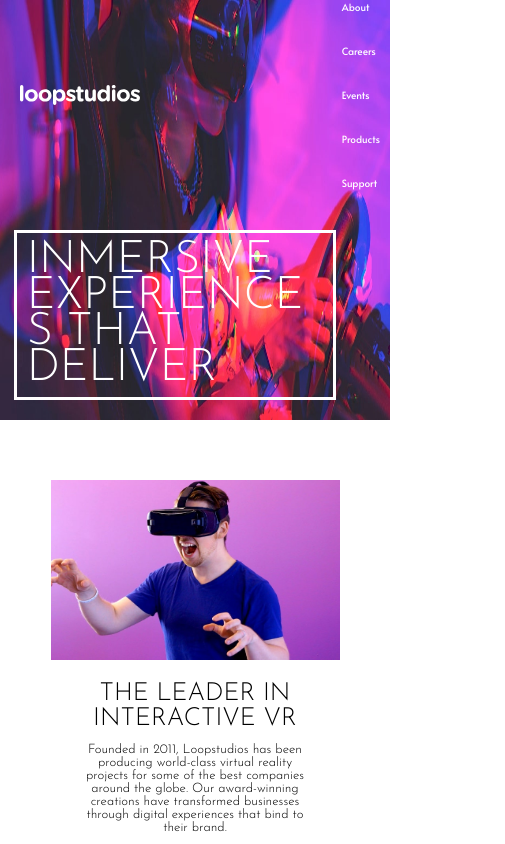
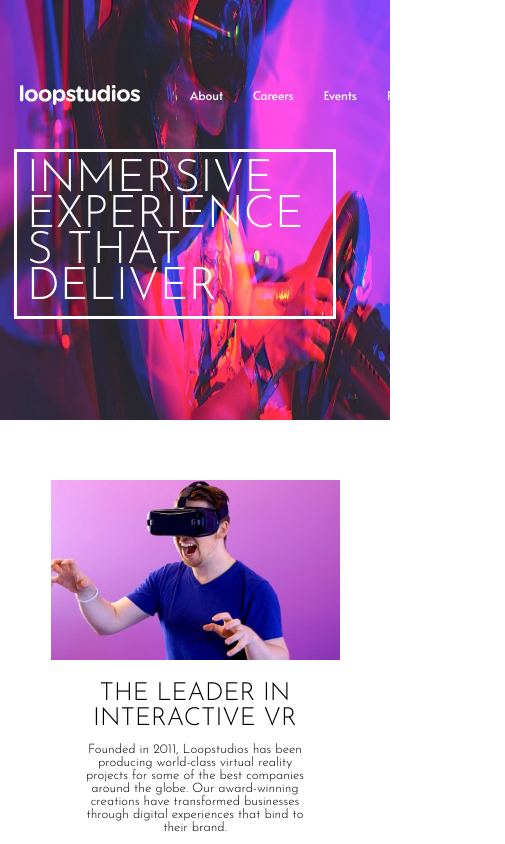
Before and after one commit to XimenaSaldarriaga/loopstudios, a React (Vite) app: page / in a window 390 px wide. Shown: the top 844 px of the page, 505 px wide, since content can reach past the window. Built offline with nearby package versions, Linux system fonts and the light colour scheme.

Commit message:
add styles footer

```diff
--- a/src/components/footer/Footer.jsx
+++ b/src/components/footer/Footer.jsx
@@ -49,8 +49,8 @@ const Footer = () => {
             </figure>
           ))}
         </div>
-        <div>
-        <span className="footer__text">© 2021 Loopstudios. All rights reserved.</span>
+        <div className="footer__text">
+        <span >© 2021 Loopstudios. All rights reserved.</span>
         </div>
       </div>
     </footer>
--- a/src/components/footer/footer.scss
+++ b/src/components/footer/footer.scss
@@ -52,10 +52,12 @@
     .footer {
       display: flex;
       flex-direction: column;
+      &__navbar {
+
+      }
 
       &__content {
         display: flex;
-        align-items: center;
       }
 
       &__image {
@@ -66,7 +68,9 @@
         display: flex;
         padding-bottom: 30px;
         font-size: 12px;
+        text-align: center;
     }
+
     }
 
   }
--- a/src/components/navBar/navbar.scss
+++ b/src/components/navBar/navbar.scss
@@ -38,18 +38,20 @@
 
 @media only screen and (max-width: 450px) {
     .navbar {
+        width: 100%;
         display: flex;
 
         &__logo {
+            display: flex;
             width: 120px;
             left: 5px;
             padding: 10px;
+            align-self: center;
         }
 
-        &__links {
+        &__link {
             display: flex;
-            flex-direction: column;
-            font-size: 10px;
+            font-size: 12px;
         }
     }
 }
```
